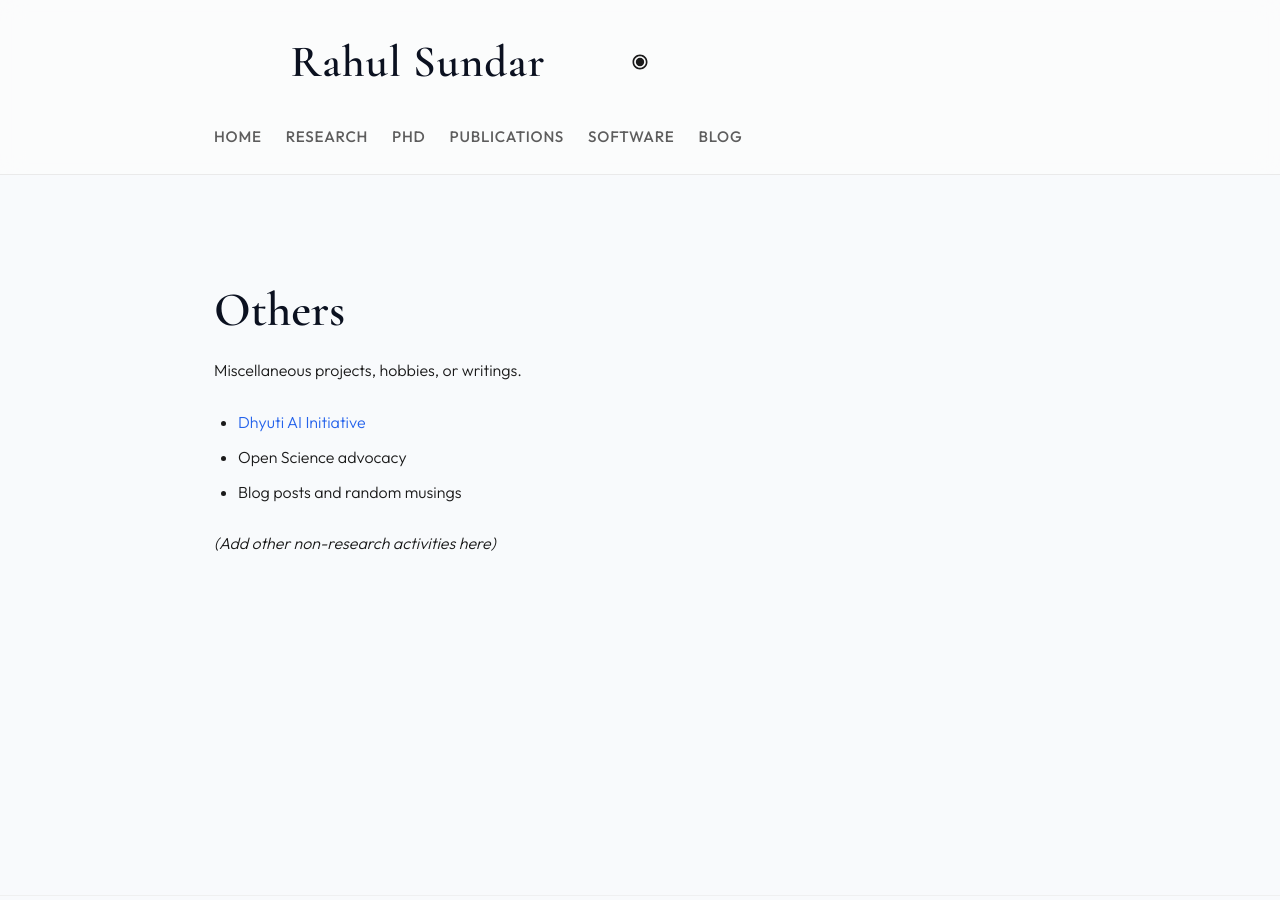
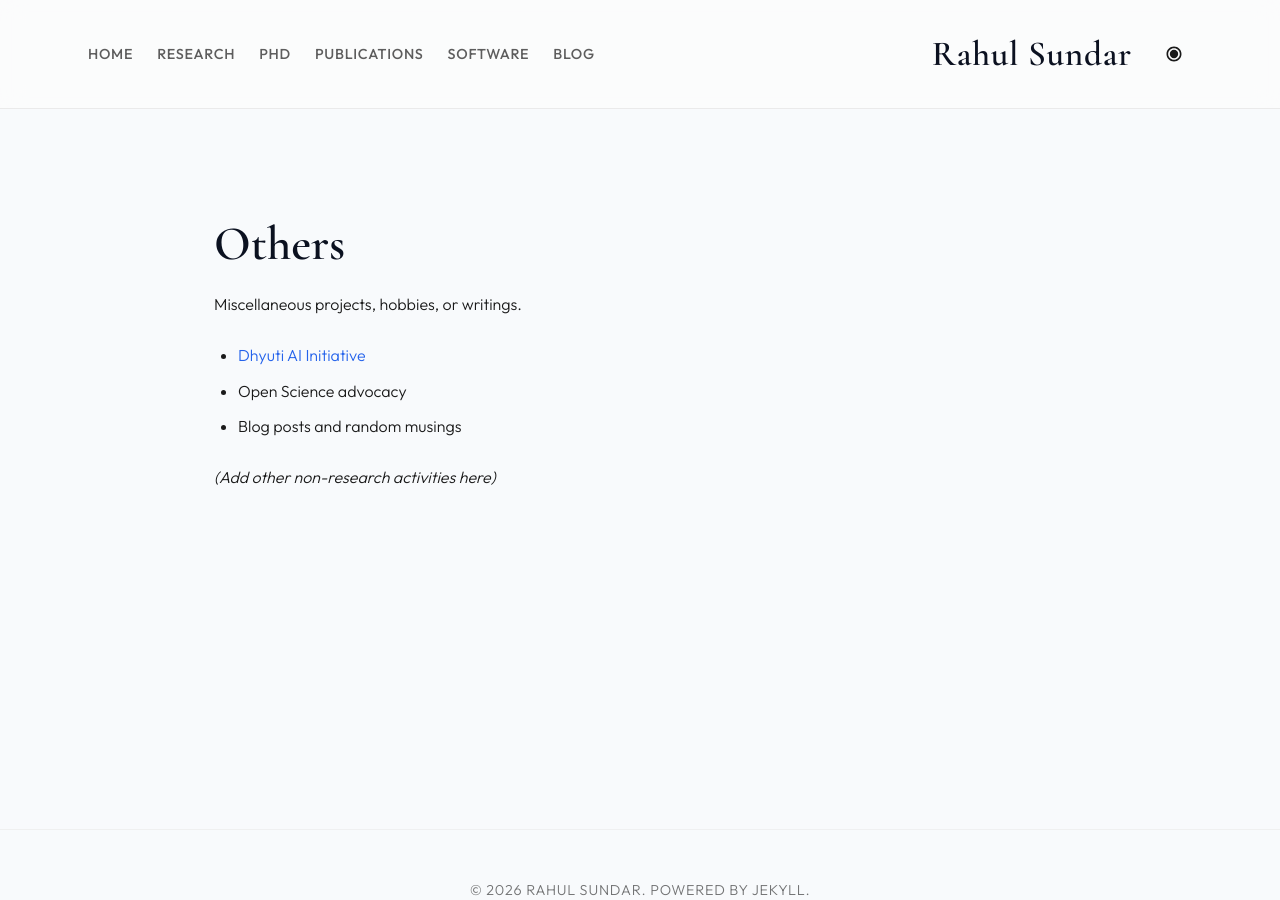
Before and after one commit to RahulSundar/rahulsundar.github.io, a Jekyll site: the page built from others.md, in a window 1280 px wide and 900 px high. Built offline with Jekyll 4.4.1, drawn with Linux system fonts in a browser that asks for light colours.

Commit message:
Widen header max-width for better laptop layout

```diff
--- a/_layouts/default.html
+++ b/_layouts/default.html
@@ -24,7 +24,6 @@
 <body>
     <header class="site-header">
         <div class="wrapper">
-            <div class="header-top">
             <!-- Mobile Menu Toggle -->
             <button class="menu-toggle" id="mobile-menu-btn" aria-label="Toggle navigation">
                 <span></span>
@@ -32,10 +31,21 @@
                 <span></span>
             </button>
 
-                <!-- Site Title (Center) -->
+            <!-- Navigation (Left on Desktop, Collapsed on Mobile) -->
+            <nav class="site-nav" id="site-navigation">
+                <a href="{{ '/' | relative_url }}">Home</a>
+                <a href="{{ '/research/' | relative_url }}">Research</a>
+                <a href="{{ '/phd/' | relative_url }}">PhD</a>
+                <a href="{{ '/publications/' | relative_url }}">Publications</a>
+                <a href="{{ '/software/' | relative_url }}">Software</a>
+                <a href="{{ '/blog/' | relative_url }}">Blog</a>
+            </nav>
+
+            <div class="header-right">
+                <!-- Site Title (Right) -->
                 <a class="site-title" href="{{ '/' | relative_url }}">{{ site.title }}</a>
 
-                <!-- Actions (Right) -->
+                <!-- Actions -->
                 <div class="header-actions">
                     <button class="theme-toggle" id="theme-toggle-btn" aria-label="Toggle theme">
                         <!-- Sun/Moon SVG will be dynamically swapped or handled via JS -->
@@ -46,16 +56,6 @@
                     </button>
                 </div>
             </div>
-
-            <!-- Navigation (Bottom Left) -->
-            <nav class="site-nav" id="site-navigation">
-                <a href="{{ '/' | relative_url }}">Home</a>
-                <a href="{{ '/research/' | relative_url }}">Research</a>
-                <a href="{{ '/phd/' | relative_url }}">PhD</a>
-                <a href="{{ '/publications/' | relative_url }}">Publications</a>
-                <a href="{{ '/software/' | relative_url }}">Software</a>
-                <a href="{{ '/blog/' | relative_url }}">Blog</a>
-            </nav>
         </div>
     </header>
 
--- a/assets/css/style.css
+++ b/assets/css/style.css
@@ -126,28 +126,21 @@
 
 .site-header .wrapper {
     display: flex;
-    flex-direction: column;
-    gap: 1.5rem;
+    justify-content: space-between;
+    align-items: center;
+    max-width: 1200px;
+    padding: 0 3rem;
 }
 
-.header-top {
-    display: grid;
-    grid-template-columns: 1fr auto 1fr;
-    align-items: center;
-    width: 100%;
-}
-
-/* Navigation (Bottom Left) */
+/* Navigation (Left) */
 .site-nav {
     display: flex;
     gap: 1.5rem;
-    font-size: 0.95rem;
+    font-size: 0.9rem;
     font-weight: 500;
     text-transform: uppercase;
     letter-spacing: 0.05em;
     flex-wrap: wrap;
-    justify-content: flex-start;
-    width: 100%;
 }
 
 .site-nav a {
@@ -161,11 +154,17 @@
     opacity: 1;
 }
 
-/* Site Title (Center) */
+/* Right Header Container */
+.header-right {
+    display: flex;
+    align-items: center;
+    gap: 1.5rem;
+}
+
+/* Site Title */
 .site-title {
-    justify-self: center;
     font-family: var(--font-serif);
-    font-size: 2.8rem;
+    font-size: 2.2rem;
     font-weight: 600;
     color: var(--heading-color);
     letter-spacing: 0.02em;
@@ -176,9 +175,8 @@
     color: var(--heading-color);
 }
 
-/* Actions (Right) */
+/* Actions */
 .header-actions {
-    justify-self: end;
     display: flex;
     align-items: center;
 }
@@ -345,22 +343,27 @@
 
 /* Media Queries */
 @media (max-width: 900px) {
-    .header-top {
-        grid-template-columns: auto 1fr auto;
-        gap: 1rem;
+    .site-header .wrapper {
+        flex-wrap: wrap;
+        padding: 0 1.5rem;
     }
 
     .menu-toggle {
         display: block;
-        justify-self: start;
+        order: 1;
+    }
+
+    .header-right {
+        order: 2;
     }
 
     .site-nav {
         display: none;
+        order: 3;
         width: 100%;
         flex-direction: column;
         gap: 1.5rem;
-        padding-top: 1rem;
+        padding-top: 1.5rem;
         padding-bottom: 1rem;
         text-align: center;
     }
@@ -370,7 +373,7 @@
     }
 
     .site-title {
-        font-size: 2rem;
+        font-size: 1.8rem;
     }
 }
 
```
Lines whose indentation alone changed are shown as unchanged.
